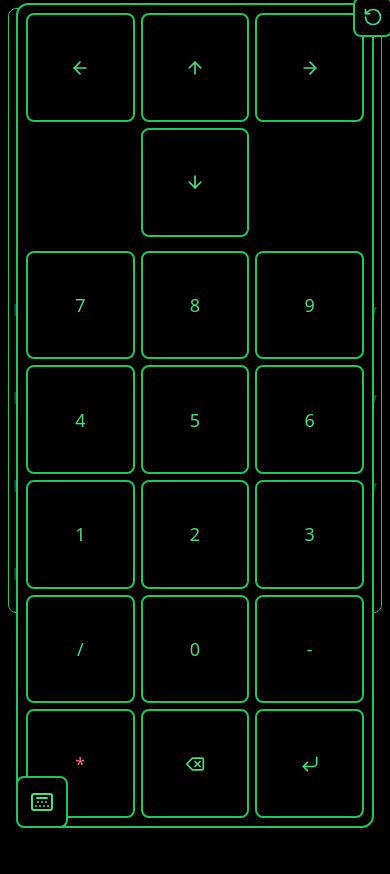
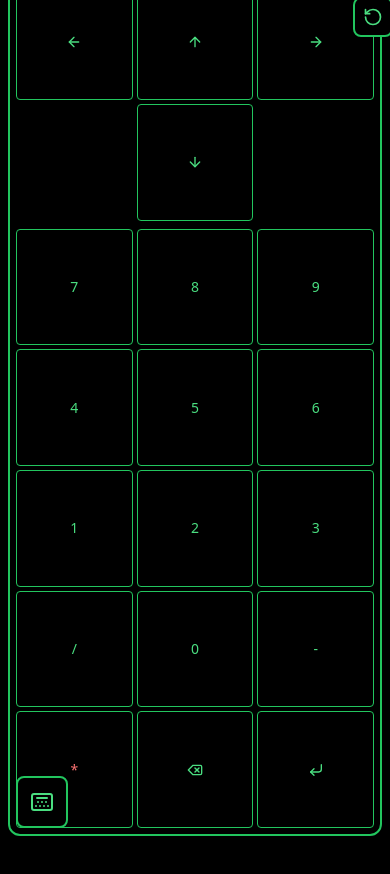
Before and after one commit to firemio/kumasystem2024, a React (Vite) app: page / in a window 390 px wide. Shown: the top 874 px of the page. Built offline with nearby package versions, Linux system fonts and the light colour scheme.

Commit message:
style: バーチャルテンキーのUIをコンパクトに調整し、スマホ表示を最適化

```diff
--- a/src/components/VirtualNumpad/VirtualNumpad.tsx
+++ b/src/components/VirtualNumpad/VirtualNumpad.tsx
@@ -37,10 +37,10 @@ export function VirtualNumpad({
     return `
       w-full aspect-square
       sm:w-16 sm:h-16 sm:aspect-auto
-      flex items-center justify-center rounded-lg
-      border-2 border-green-500 ${textColor}
+      flex items-center justify-center rounded
+      border border-green-500 ${textColor}
       ${hoverColor} ${activeColor}
-      transition-colors font-medium text-lg sm:text-xl
+      transition-colors font-medium text-sm sm:text-xl
       touch-manipulation
     `;
   };
@@ -48,28 +48,28 @@ export function VirtualNumpad({
   const buttonClass = getButtonClass();
 
   return (
-    <div className="fixed bottom-4 right-4 left-4 sm:left-auto bg-black border-2 border-green-500 rounded-xl p-2 sm:p-4 shadow-lg">
-      <div className="grid grid-cols-4 gap-1.5 sm:gap-2 max-w-md mx-auto">
+    <div className="fixed bottom-2 right-2 left-2 sm:left-auto sm:bottom-4 sm:right-4 bg-black border-2 border-green-500 rounded-xl p-1.5 sm:p-4 shadow-lg">
+      <div className="grid grid-cols-4 gap-1 sm:gap-2 max-w-sm sm:max-w-md mx-auto">
         {/* Navigation Controls */}
-        <div className="col-span-4 grid grid-cols-3 gap-1.5 sm:gap-2 mb-2">
+        <div className="col-span-4 grid grid-cols-3 gap-1 sm:gap-2 mb-1 sm:mb-2">
           <button className={buttonClass} onClick={() => onArrowPress('left')}>
-            <ArrowLeft className="w-5 h-5 sm:w-6 sm:h-6" />
+            <ArrowLeft className="w-4 h-4 sm:w-6 sm:h-6" />
           </button>
-          <div className="grid grid-rows-2 gap-1.5 sm:gap-2">
+          <div className="grid grid-rows-2 gap-1 sm:gap-2">
             <button className={buttonClass} onClick={() => onArrowPress('up')}>
-              <ArrowUp className="w-5 h-5 sm:w-6 sm:h-6" />
+              <ArrowUp className="w-4 h-4 sm:w-6 sm:h-6" />
             </button>
             <button className={buttonClass} onClick={() => onArrowPress('down')}>
-              <ArrowDown className="w-5 h-5 sm:w-6 sm:h-6" />
+              <ArrowDown className="w-4 h-4 sm:w-6 sm:h-6" />
             </button>
           </div>
           <button className={buttonClass} onClick={() => onArrowPress('right')}>
-            <ArrowRight className="w-5 h-5 sm:w-6 sm:h-6" />
+            <ArrowRight className="w-4 h-4 sm:w-6 sm:h-6" />
           </button>
         </div>
 
         {/* Number Pad */}
-        <div className="col-span-4 grid grid-cols-3 gap-1.5 sm:gap-2">
+        <div className="col-span-4 grid grid-cols-3 gap-1 sm:gap-2">
           {[7, 8, 9, 4, 5, 6, 1, 2, 3].map((num) => (
             <button
               key={num}
@@ -82,7 +82,7 @@ export function VirtualNumpad({
         </div>
 
         {/* Special Characters and 0 */}
-        <div className="col-span-4 grid grid-cols-3 gap-1.5 sm:gap-2">
+        <div className="col-span-4 grid grid-cols-3 gap-1 sm:gap-2">
           <button className={buttonClass} onClick={() => onSpecialChar('/')}>
             /
           </button>
@@ -95,7 +95,7 @@ export function VirtualNumpad({
         </div>
 
         {/* Function Keys */}
-        <div className="col-span-4 grid grid-cols-3 gap-1.5 sm:gap-2">
+        <div className="col-span-4 grid grid-cols-3 gap-1 sm:gap-2">
           <button
             className={getButtonClass(true)}
             onClick={onColorToggle}
@@ -103,10 +103,10 @@ export function VirtualNumpad({
             *
           </button>
           <button className={buttonClass} onClick={onBackspace}>
-            <Delete className="w-5 h-5 sm:w-6 sm:h-6" />
+            <Delete className="w-4 h-4 sm:w-6 sm:h-6" />
           </button>
           <button className={buttonClass} onClick={onEnter}>
-            <CornerDownLeft className="w-5 h-5 sm:w-6 sm:h-6" />
+            <CornerDownLeft className="w-4 h-4 sm:w-6 sm:h-6" />
           </button>
         </div>
       </div>
```
